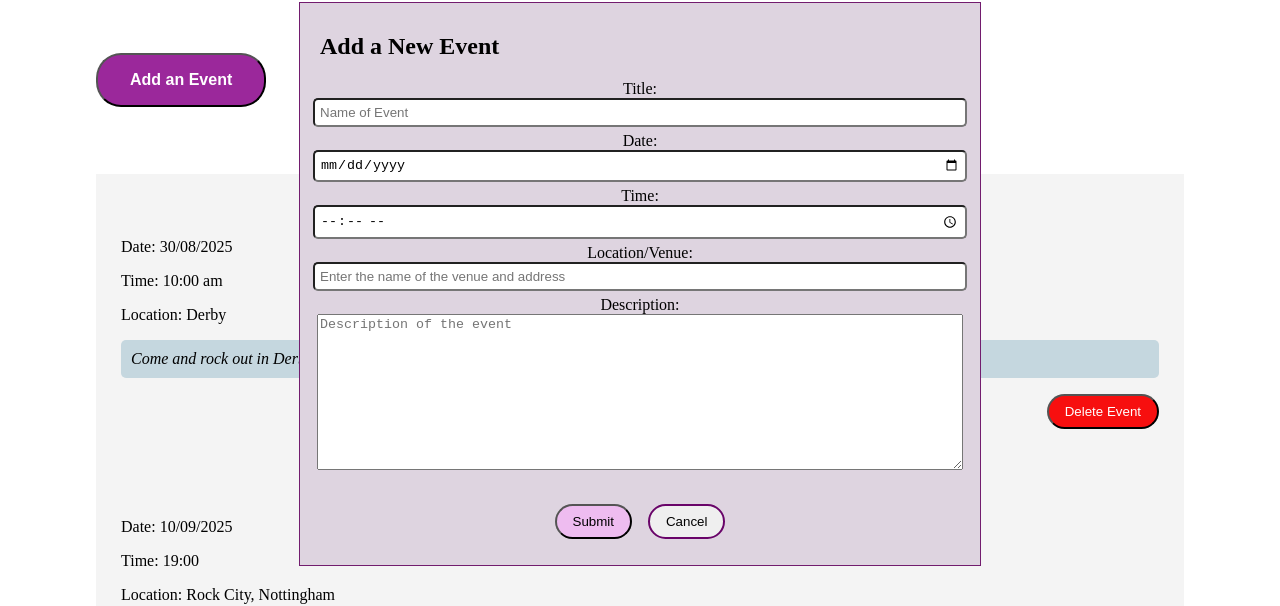
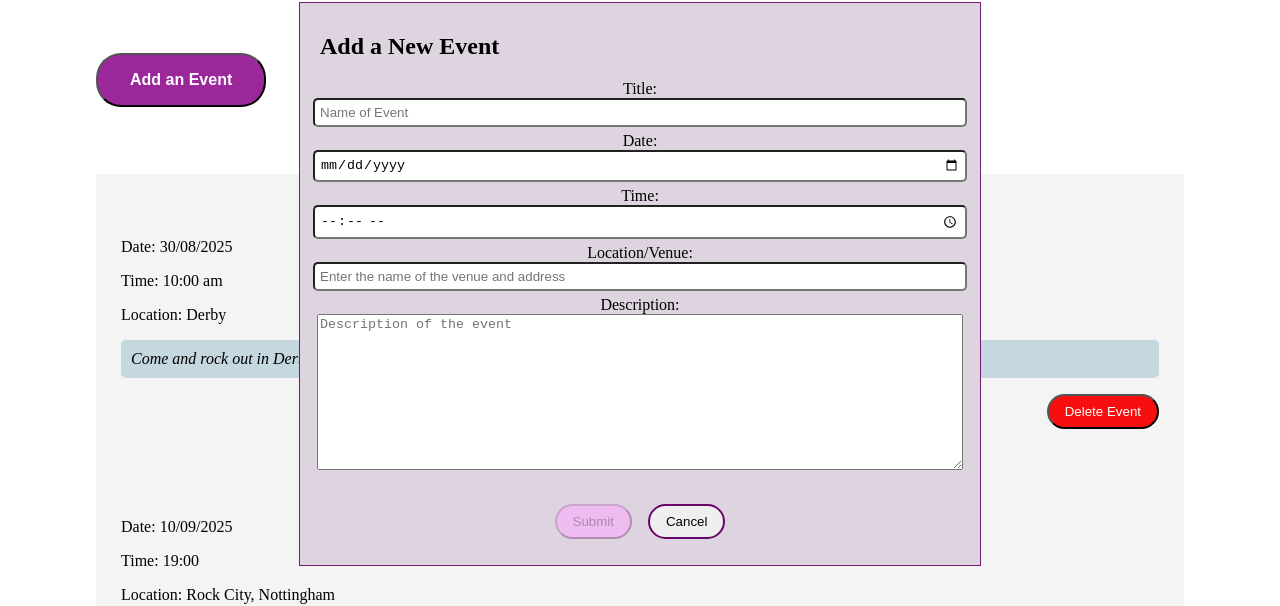
Before and after one commit to swamphobbit22/MAB, an Angular app: page / in a window 1280 px wide. Both pictures are taken after a click on the button "Add an Event". Shown: the part 116-722 px from the top of the page. Built offline with nearby package versions, Linux system fonts and the light colour scheme.

Commit message:
add reactive forms with validation

```diff
--- a/src/app/form-modal/form-modal.component.css
+++ b/src/app/form-modal/form-modal.component.css
@@ -1,6 +1,5 @@
 .form{
   display: flex;
-  flex-shrink: ;
   flex-direction: column;
   justify-content: center;
   align-items: center;
--- a/src/app/form-modal/form-modal.component.html
+++ b/src/app/form-modal/form-modal.component.html
@@ -1,30 +1,27 @@
 <div>
   <h1>Add a New Event</h1>
-  <form (ngSubmit)="onSubmit( title.value, date.value, time.value, location.value, desc.value)" class="modal-popup" id="event-form">
+  <form [formGroup]="applyForm" class="modal-popup" id="event-form"  (ngSubmit)="onSubmit()" >
     <div class="form">
-      <label for="date">Title:</label>
-      <input type="text" #title placeholder="Name of Event">
+      <label for="title">Title:</label>
+      <input id="title" type="text" formControlName="title" placeholder="Name of Event" required>
 
       <label>Date:</label>
-      <input type="date" #date placeholder="Date of Event">
+      <input id="date" type="date" formControlName="date" placeholder="Date of Event" min="01-01-1900" max="01-01-2100" required>
 
       <label for="time">Time:</label>
-      <input type="time" #time placeholder="Time of Event">
+      <input id="time" type="time" formControlName="time" placeholder="Time of Event"  required>
 
-      <label for="">Location/Venue:</label>
-      <input type="text" #location placeholder="Enter the name of the venue and address">
+      <label for="location">Location/Venue:</label>
+      <input id="location" type="text" formControlName="location" placeholder="Enter the name of the venue and address" required>
 
-      <label for="">Description:</label>
-      <textarea type="text" #desc rows="4" cols="40" placeholder="Description of the event"></textarea>
+      <label for="description">Description:</label>
+      <textarea id="description" type="text" formControlName="description" rows="4" cols="40" placeholder="Description of the event" required></textarea>
     </div>
     <br>
-
-  </form>
-      <div class="button-group">
-      <button type="submit" form="event-form" class="btn-submit btn" >Submit</button>
+    <div class="button-group">
+      <button type="submit" form="event-form" class="btn-submit btn" [disabled]="!applyForm.valid" >Submit</button>
       <button type="button" class="btn-cancel btn" (click)="onCancel()">Cancel</button>
     </div>
+  </form>
+
 </div>
-
-
-<!-- onSubmit( title.value, date.value, time.value, location.value, desc.value) -->
--- a/src/app/form-modal/form-modal.component.ts
+++ b/src/app/form-modal/form-modal.component.ts
@@ -1,10 +1,11 @@
 import { Component, EventEmitter, Output } from '@angular/core';
-import { FormsModule } from '@angular/forms';
+// import { FormsModule } from '@angular/forms';
 import { EventService } from '../event.service';
+import { FormControl, FormGroup, ReactiveFormsModule, Validators} from  '@angular/forms'
 
 @Component({
   selector: 'app-form-modal',
-  imports: [FormsModule],
+  imports: [ ReactiveFormsModule ],
   templateUrl: './form-modal.component.html',
   styleUrl: './form-modal.component.css'
 })
@@ -13,21 +14,34 @@ export class FormModalComponent {
 
   constructor(private eventService: EventService) {}
 
-  onSubmit( title:string, date:string, time:string, location:string, desc:string) {
+  applyForm = new FormGroup({
+    title: new FormControl('', Validators.required),
+    date: new FormControl('', Validators.required,),
+    time: new FormControl('', Validators.required),
+    location: new FormControl('', Validators.required),
+    description: new FormControl('', Validators.required),
+  })
+
+  onSubmit(event?: Event) {
     event?.preventDefault();
-    console.log('onSubmit called')
-    console.log('form date: ',{ title, date, time, location, desc})
+    // console.log('onSubmit called')
+    // console.log('form date: ',{ title, date, time, location, desc})
+    const { title, date, time, location, description} = this.applyForm.value;
+
+
+    // const formValues = this.applyForm.value;
     //send data to service file
     const newEvent = {
-      title,
-      date,
-      time,
-      location,
-      description: desc,
+      title: title!,
+      date: date!,
+      time: time!,
+      location: location!,
+      description: description!,
     };
 
 
     // passing it to service file
+    // this.eventService.addEvent(newEvent)
     this.eventService.addEvent(newEvent)
     // return false;
     this.close.emit()
```
